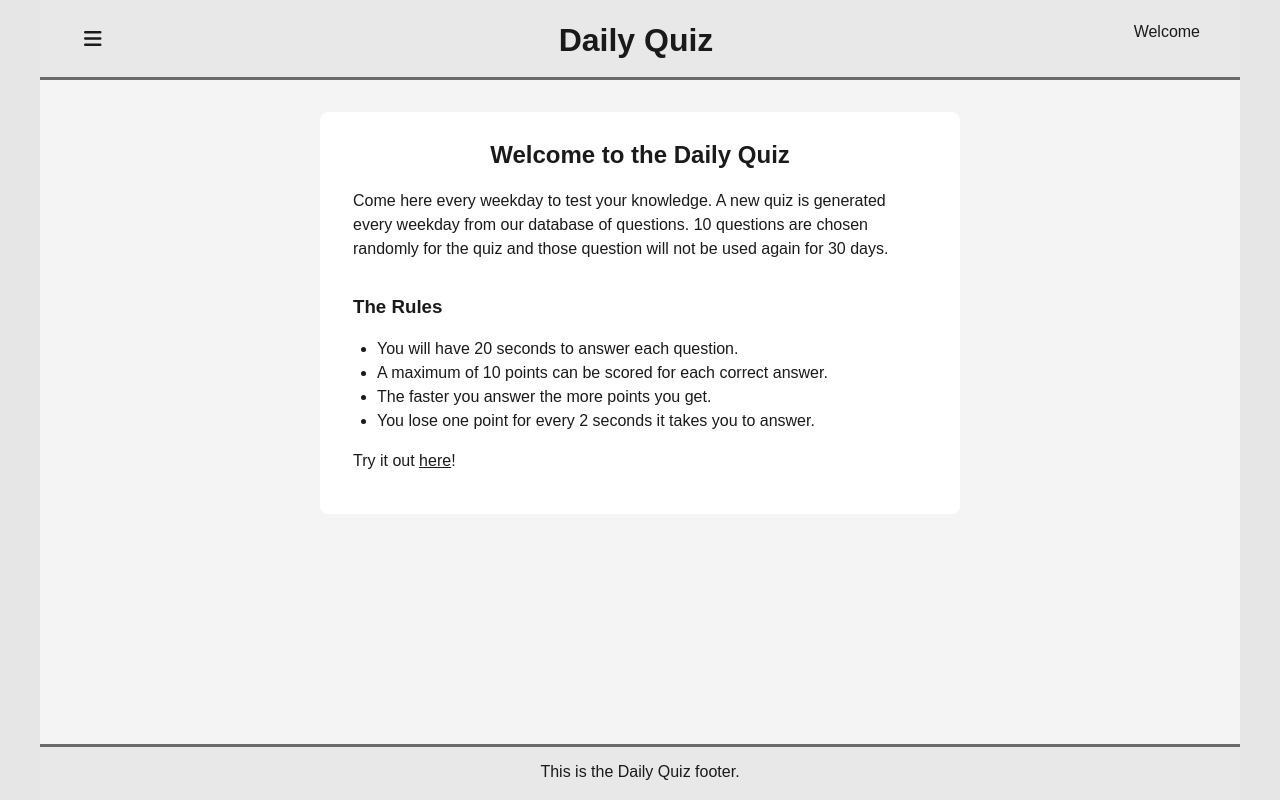
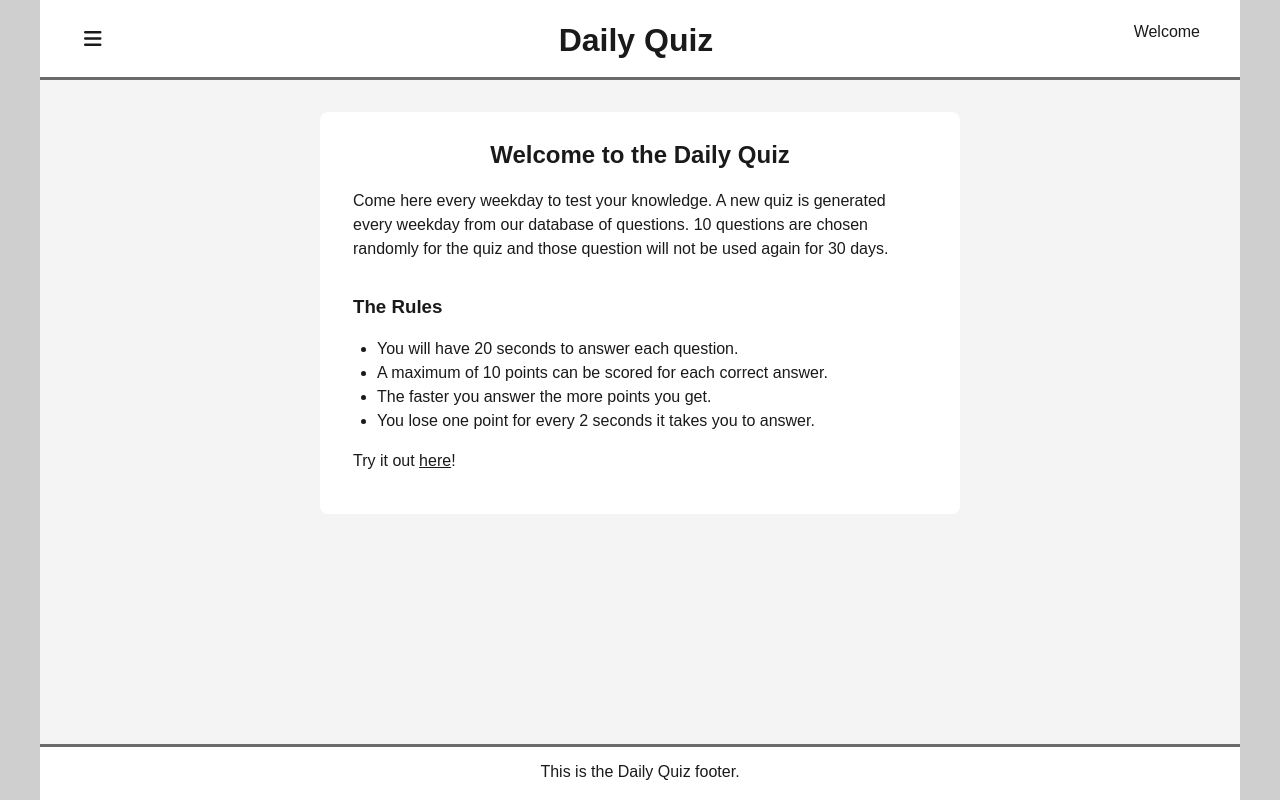
Before and after one commit to bassetthnd824/daily-quiz, a Next.js app: page / in a window 1280 px wide. Built offline with nearby package versions, Linux system fonts and the light colour scheme; no server answers.

Commit message:
fix light theme

```diff
--- a/src/app/ui/globals.scss
+++ b/src/app/ui/globals.scss
@@ -47,11 +47,11 @@
 
 [data-theme='light'] {
   color-scheme: light;
-  --page-background: #e6e6e6;
+  --page-background: #cfcfcf;
   --background: #f4f4f4;
   --foreground: #1a1a1a;
   --surface: #fff;
-  --header-background: #e8e8e8;
+  --header-background: #fff;
   --header-foreground: #1a1a1a;
   --header-accent: #6b6b6b;
   --border: #6b6b6b;
```
